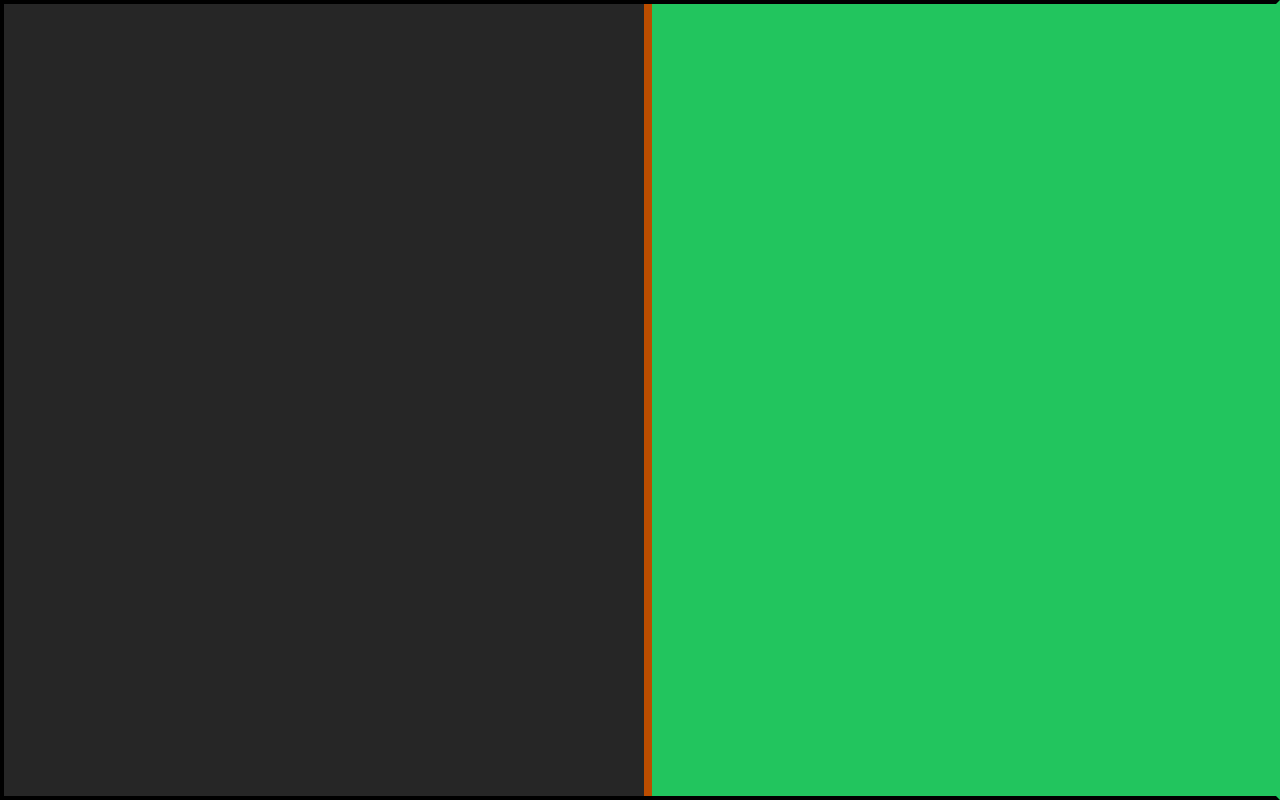
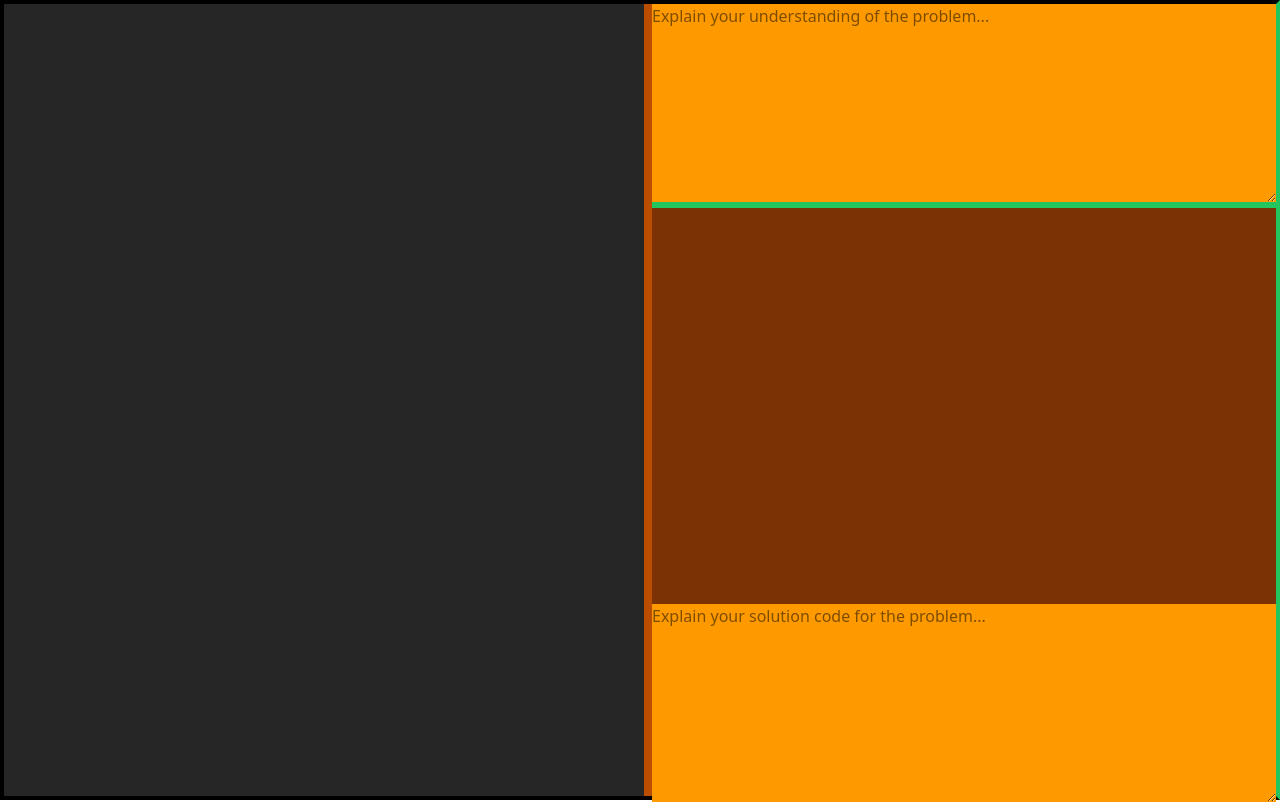
Before and after one commit to TalipTun/AI-interview-prep-app, a Next.js app in the folder ai-interview-coach/: page /interview in a window 1280 px wide. Built offline with nearby package versions, Linux system fonts and the light colour scheme.

Commit message:
created fundamental design for the right Pane

```diff
--- a/ai-interview-coach/src/app/interview/page.tsx
+++ b/ai-interview-coach/src/app/interview/page.tsx
@@ -36,6 +36,7 @@ export default function Page() {
         setRightWidth(newRightWidth);
     }
 
+
     function mouseUp() {
         setIsDragging(false);
         document.removeEventListener("mousemove", mouseMove);
@@ -43,16 +44,22 @@ export default function Page() {
     }
 
     return (
-    <main ref={containerRef} className="flex w-screen h-screen border-4 border-e-accent">
-        <div style={ {width : leftWidth + "px" }} className="bg-background h-full w-50">
+        <main ref={containerRef} className="flex w-screen h-screen border-4 border-e-accent">
+            <div id="leftPane" style={ {width : leftWidth + "px" }} className="bg-background h-full w-50">
 
-        </div>
+            </div>
 
-        <div onMouseDown={mouseDown} className="h-full w-2 bg-amber-700 cursor-ew-resize"></div>
+            <div id="resizeableBar" onMouseDown={mouseDown} className="h-full w-2 bg-amber-700 cursor-ew-resize"></div>
 
-        <div style={ {width : rightWidth + "px" }} className="bg-accent h-full flex-1">
+            <div id="rightPane" style={ {width : rightWidth + "px" }} className="bg-accent h-full flex-1 max-h-screen">
 
-        </div>
-    </main>
+                <textarea className="h-1/4 w-full bg-amber-500" placeholder="Explain your understanding of the problem..."></textarea>
+
+                <div id="IDE" className="h-1/2 w-full bg-amber-900"></div>
+
+                <textarea className="h-1/4 w-full bg-amber-500" placeholder="Explain your solution code for the problem..."></textarea>
+
+            </div>
+        </main>
 )
 }
```
